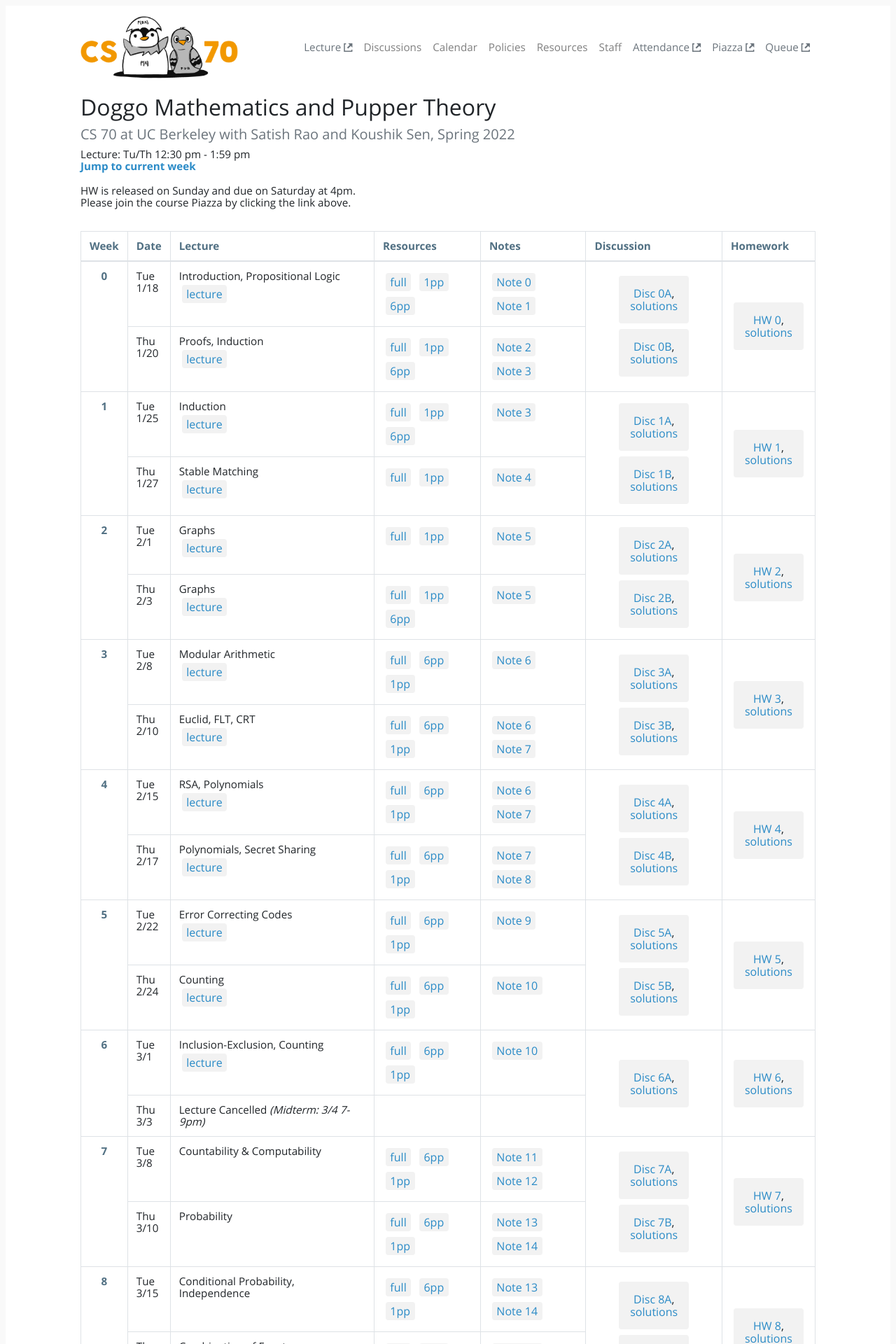
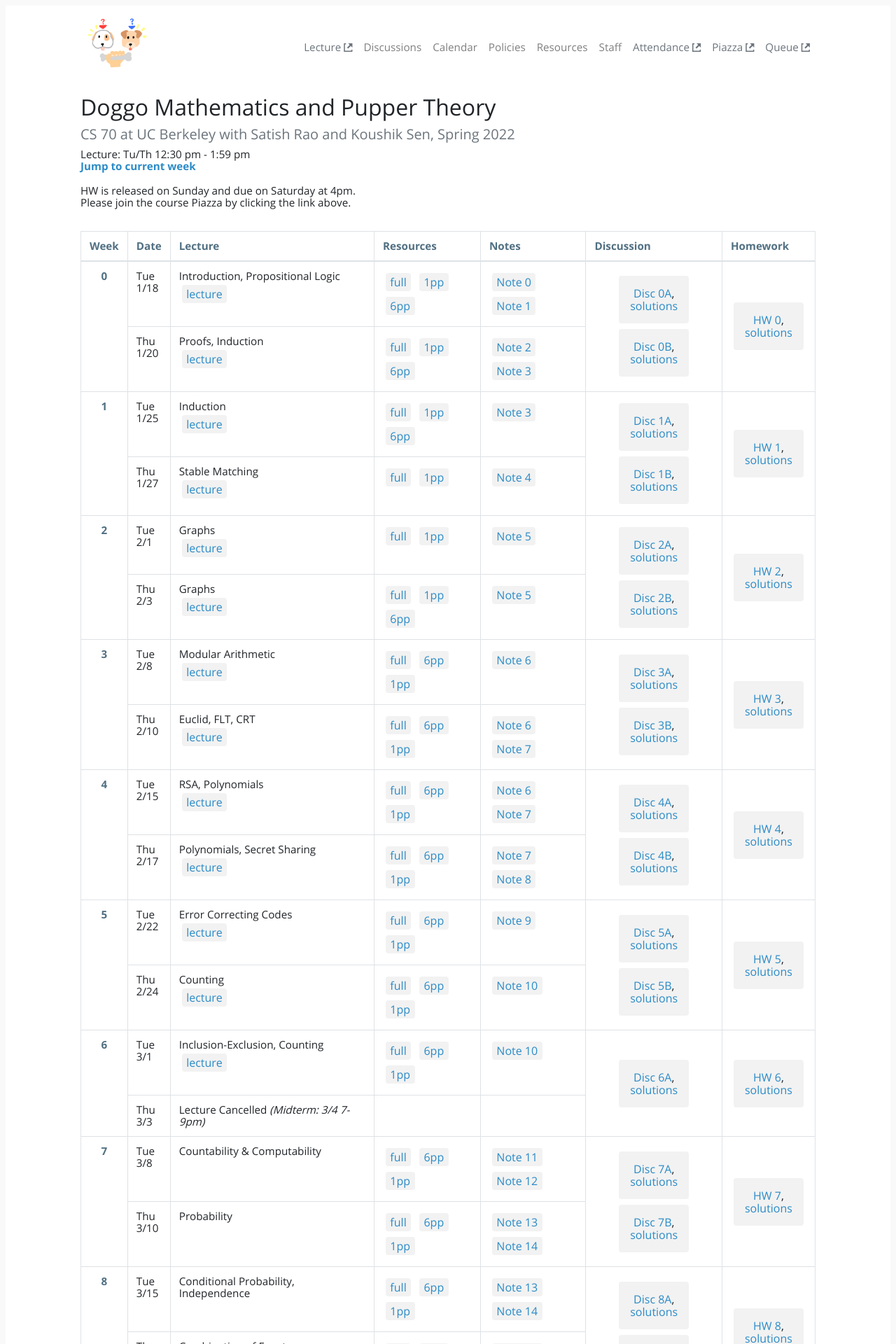
Before and after one commit to tsgoten/cs70-website, a Jekyll site: the page built from index.html, in a window 1280 px wide. Shown: the top 1920 px of the page at 70% size. Built offline with Jekyll 4.4.1, drawn with Linux system fonts in a browser that asks for light colours.

Commit message:
added doggo image

```diff
--- a/_config.yml
+++ b/_config.yml
@@ -22,7 +22,7 @@ url: "http://eecs70.org" # the base hostname & protocol for your site, e.g. http
 # IF PUBLISHING FOR cs170.org, SET THIS TO ""
 # IF PUBLISHING FOR inst.eecs, SET THIS TO "/~cs170/sem", i.e. "/~cs170/sp19"
 baseurl: ""
-headerimg: "/assets/penguin_and_pigeon.png"
+headerimg: "/assets/70.png"
 
 # Build settings
 markdown: kramdown
```
Also changed, not shown: assets/70.png (added).
